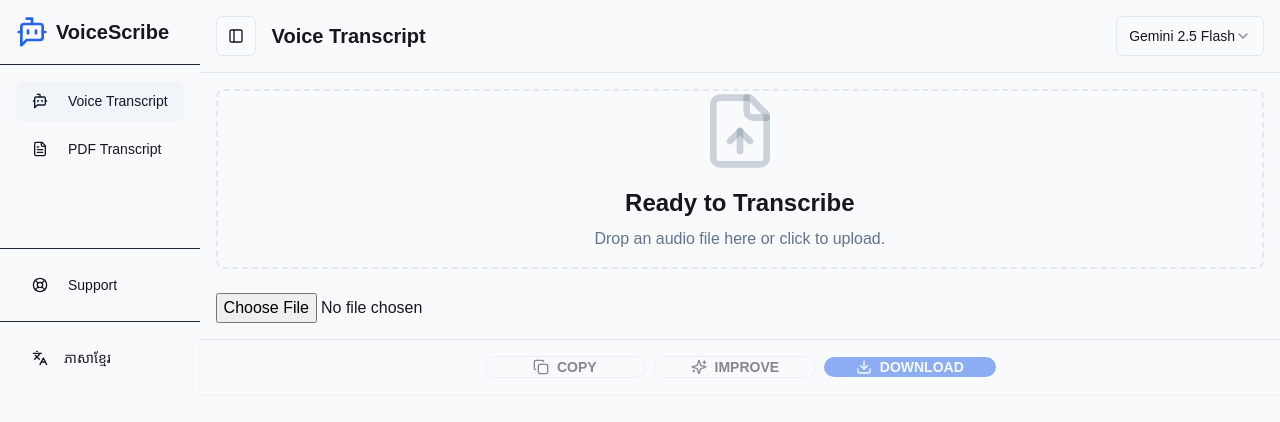
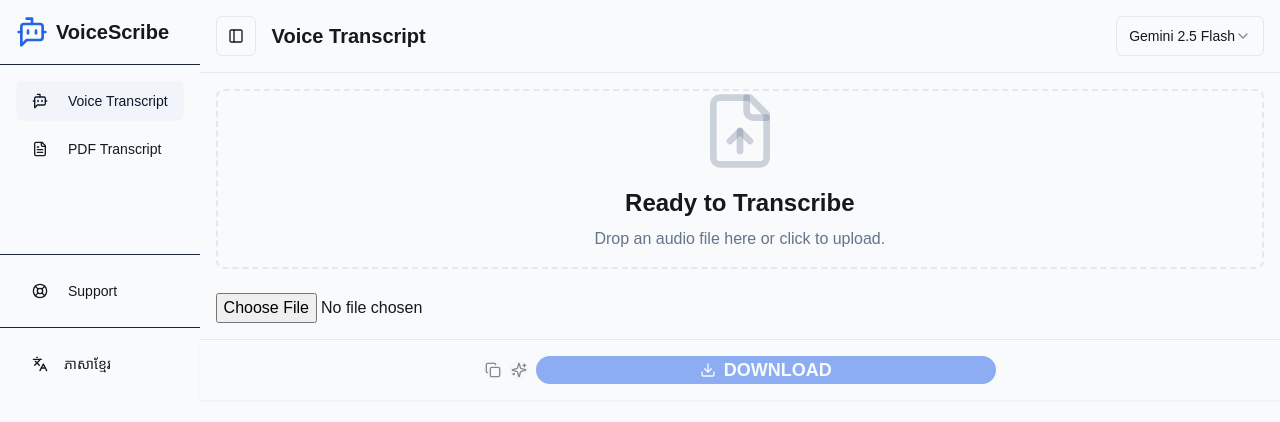
Before and after one commit to Heng-zm/somlengp, a Next.js app: page / in a window 1280 px wide. Shown: the top 422 px of the page. Built offline with nearby package versions, Linux system fonts and the light colour scheme; a web font is replaced by a local one; what @genkit-ai/googleai, genkit would draw is missing.

Commit message:
Back to before ui

```diff
--- a/src/features/transcript-audio/components/sounds-page.tsx
+++ b/src/features/transcript-audio/components/sounds-page.tsx
@@ -439,15 +439,13 @@ export function SoundsPage() {
 
           <footer className="flex-shrink-0 flex items-center justify-center gap-2 p-4 border-t bg-background shadow-sm">
               <div className="w-full max-w-lg flex gap-2 items-center">
-                   <Button onClick={handleCopy} disabled={!isReadyForContent} variant="outline" size="lg" className="rounded-full h-14 flex-1">
-                      <Copy />
-                      <span className="ml-2 font-bold">{t.copy}</span>
+                  <Button onClick={handleCopy} disabled={!isReadyForContent} variant="outline" size="icon" className="h-14 w-14 rounded-full flex-shrink-0">
+                      <Copy className="h-6 w-6" />
                   </Button>
                   <Sheet open={isVocabSheetOpen} onOpenChange={setIsVocabSheetOpen}>
                       <SheetTrigger asChild>
-                          <Button variant="outline" size="lg" disabled={!isReadyForContent} className="rounded-full h-14 flex-1">
-                              <Sparkles />
-                              <span className="ml-2 font-bold">{t.improveAccuracy}</span>
+                          <Button variant="outline" size="icon" disabled={!isReadyForContent} className="h-14 w-14 rounded-full flex-shrink-0">
+                              <Sparkles className="h-6 w-6" />
                           </Button>
                       </SheetTrigger>
                       <SheetContent side="bottom" className="rounded-t-lg">
@@ -484,9 +482,9 @@ export function SoundsPage() {
                   </Sheet>
                   <Sheet open={isExportSheetOpen} onOpenChange={setIsExportSheetOpen}>
                       <SheetTrigger asChild>
-                          <Button variant="default" size="lg" disabled={!isReadyForContent} className="rounded-full h-14 flex-1">
-                              <Download />
-                              <span className="ml-2 font-bold">{t.download}</span>
+                          <Button variant="default" size="lg" disabled={!isReadyForContent} className="rounded-full h-14 px-8 w-full">
+                              <Download className="h-5 w-5" />
+                              <span className="ml-2 sm:inline font-bold text-lg">{t.download}</span>
                           </Button>
                       </SheetTrigger>
                       <SheetContent side="bottom" className="rounded-t-lg">
```
